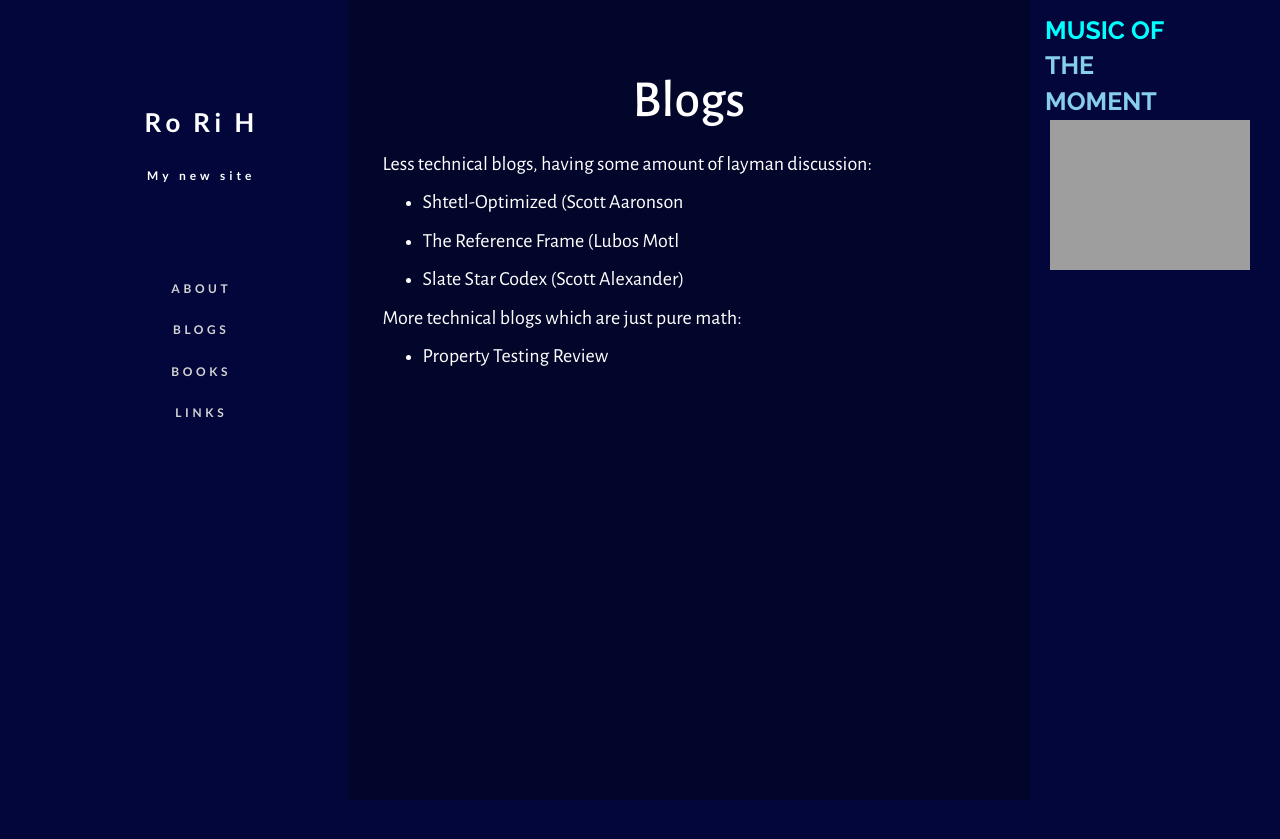
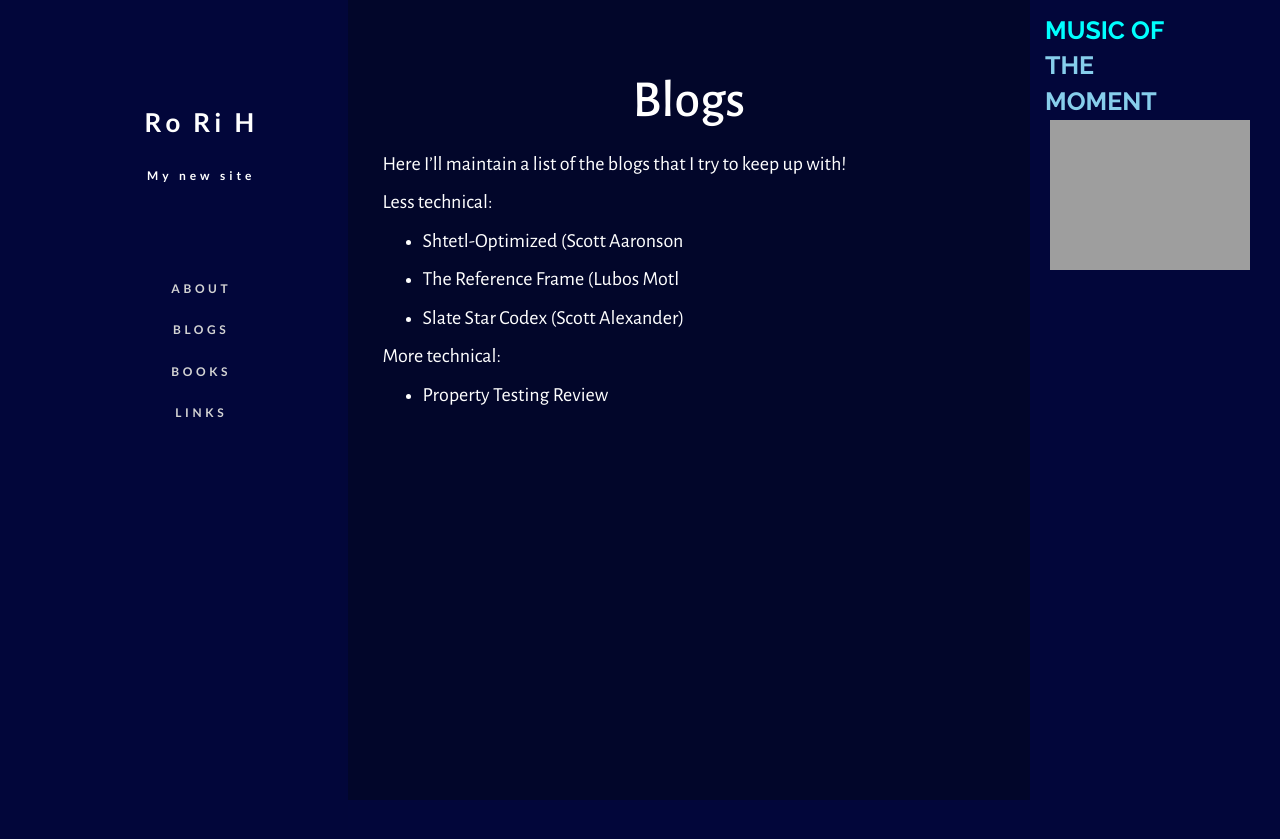
Before and after one commit to roriholm/roriholm.github.io, a Jekyll site: the page built from blogs.md, in a window 1280 px wide. Shown: the top 839 px of the page. Built offline with Jekyll 4.4.1, drawn with Linux system fonts in a browser that asks for light colours; nearby versions of some CDN libraries; grey boxes are pictures that could not be loaded.

Commit message:
Update blogs.md

```diff
--- a/blogs.md
+++ b/blogs.md
@@ -4,7 +4,9 @@
 permalink: /blogs/
 ---
 
-Less technical blogs, having some amount of layman discussion:
+Here I'll maintain a list of the blogs that I try to keep up with!
+
+Less technical:
 
 * [Shtetl-Optimized (Scott Aaronson](https://www.scottaaronson.com/blog/)
 
@@ -12,6 +14,6 @@
 
 * [Slate Star Codex (Scott Alexander)](http://slatestarcodex.com/)
 
-More technical blogs which are just pure math:
+More technical:
 
 * [Property Testing Review](https://ptreview.sublinear.info/)
```
